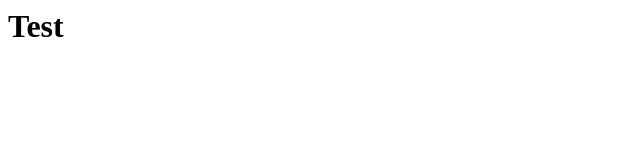
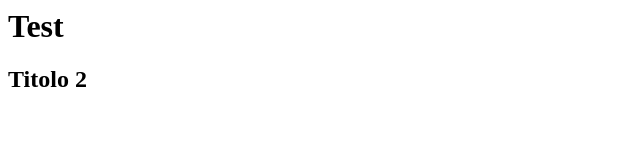
Before and after one commit to MakerFabLABs/TestVSC, a plain HTML site: page index.html in a window 1280 px wide. Shown: the whole page, without its empty margins (0-640 px from the left). Drawn offline with Linux system fonts and the light colour scheme.

Commit message:
Update index.html

```diff
--- a/index.html
+++ b/index.html
@@ -1 +1,2 @@
 <h1>Test</h1>
+<h2>Titolo 2</h2>
```
